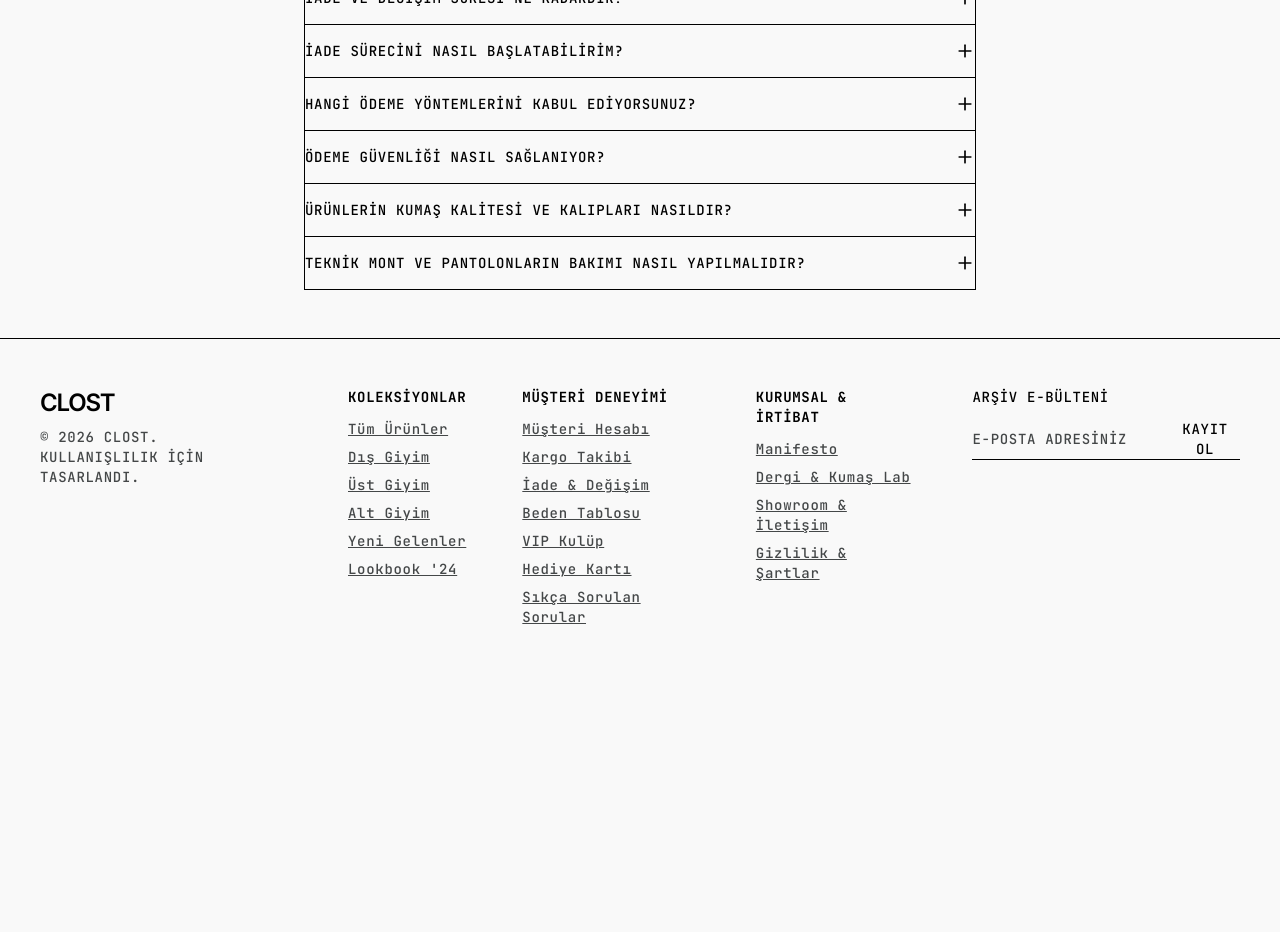
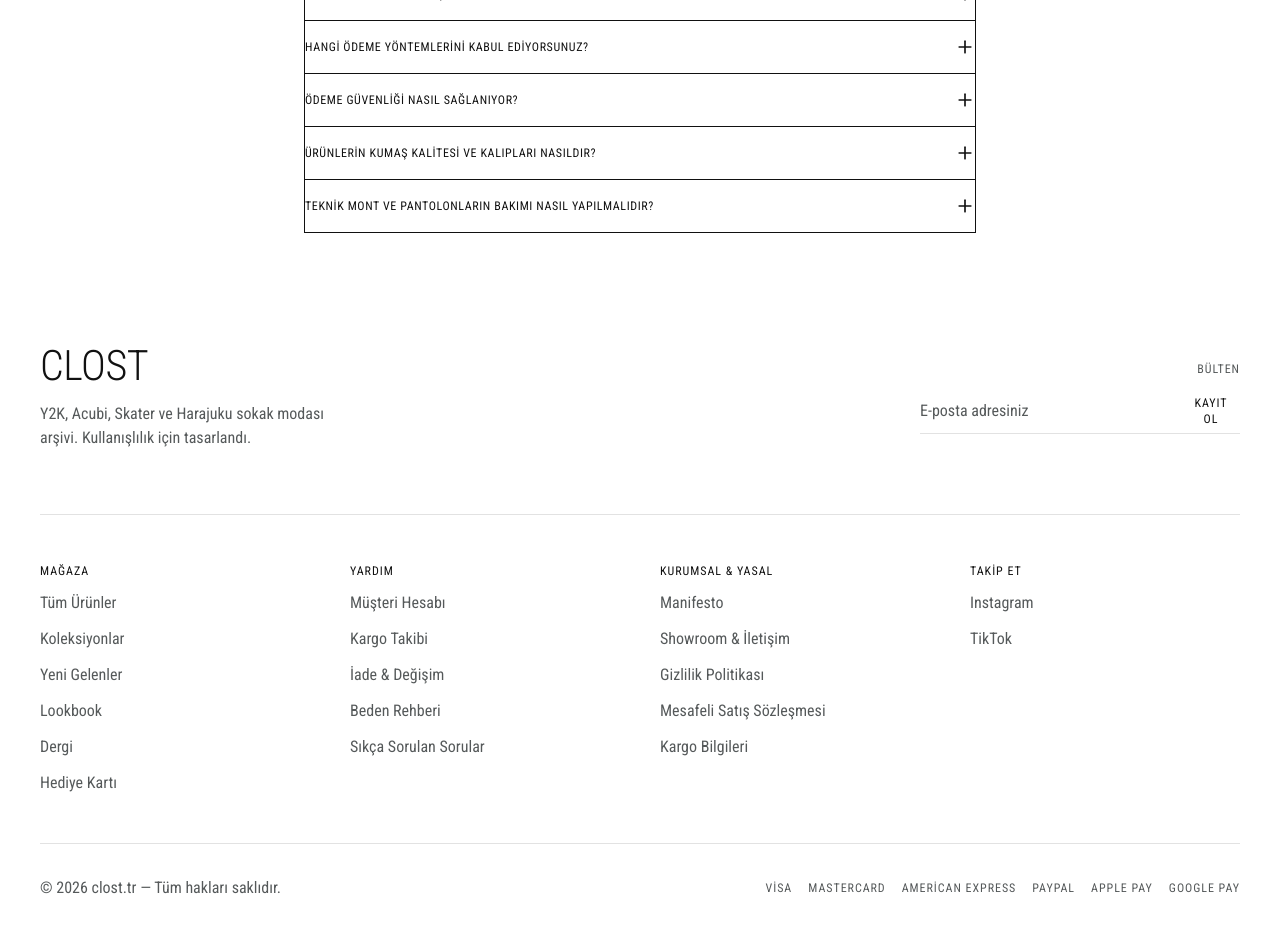
Before and after one commit to Adnancerez/clost, a Next.js app: page /sss in a window 1280 px wide. Shown: the part 800-1732 px from the top of the page. Before the commit the page ends 1475 px from the top, so only its background shows below. Built offline with nearby package versions, Linux system fonts and the light colour scheme.

Commit message:
Tasarım güncellemesi: Condensed tipografi, yeni footer, kategori vitrini, yasal sayfalar

```diff
--- /dev/null
+++ b/src/app/gizlilik-politikasi/page.tsx
@@ -0,0 +1,62 @@
+import type { Metadata } from "next";
+
+export const metadata: Metadata = {
+  title: "Gizlilik Politikası",
+  description:
+    "CLOST gizlilik politikası — kişisel verilerinizin nasıl toplandığı, kullanıldığı ve korunduğu hakkında bilgilendirme.",
+};
+
+const SECTIONS = [
+  {
+    title: "Toplanan Bilgiler",
+    body: "Sipariş oluşturduğunuzda ad, e-posta, teslimat adresi ve telefon numarası gibi bilgilerinizi toplarız. Site kullanımınız sırasında çerezler aracılığıyla anonim kullanım verileri işlenebilir.",
+  },
+  {
+    title: "Bilgilerin Kullanımı",
+    body: "Toplanan bilgiler siparişlerinizi işlemek, teslimatı gerçekleştirmek, müşteri desteği sağlamak ve yasal yükümlülükleri yerine getirmek amacıyla kullanılır.",
+  },
+  {
+    title: "Veri Güvenliği",
+    body: "Kişisel verileriniz 256-Bit SSL şifreleme ile korunur. Ödeme bilgileriniz sunucularımızda saklanmaz; ödemeler 3D Secure güvenlik protokolü üzerinden işlenir.",
+  },
+  {
+    title: "Üçüncü Taraflarla Paylaşım",
+    body: "Verileriniz yalnızca sipariş ve teslimat süreçlerinin yürütülmesi için gerekli olan kargo ve ödeme hizmeti sağlayıcılarıyla paylaşılır. Verileriniz pazarlama amacıyla üçüncü taraflara satılmaz.",
+  },
+  {
+    title: "Haklarınız",
+    body: "Kişisel verilerinize erişme, düzeltme, silme ve işleme kısıtlama haklarına sahipsiniz. Talepleriniz için Showroom & İletişim sayfamız üzerinden bize ulaşabilirsiniz.",
+  },
+];
+
+export default function PrivacyPolicyPage() {
+  return (
+    <main className="flex-grow pt-16 flex flex-col">
+      <header className="px-6 md:px-12 py-12 md:py-16 border-b border-outline-variant">
+        <span className="font-label-mono text-xs text-on-surface-variant block mb-3">
+          Kurumsal & Yasal
+        </span>
+        <h1 className="font-display-lg-mobile md:font-display-lg uppercase tracking-tight text-primary">
+          Gizlilik Politikası
+        </h1>
+        <p className="font-body-lg text-on-surface-variant mt-4 max-w-xl text-sm">
+          Son güncelleme: 2026. Kişisel verilerinizin güvenliği bizim için
+          önceliklidir.
+        </p>
+      </header>
+
+      <section className="px-6 md:px-12 py-10 max-w-3xl flex flex-col gap-10">
+        {SECTIONS.map((section) => (
+          <div key={section.title} className="flex flex-col gap-2">
+            <h2 className="font-headline-sm uppercase text-primary">
+              {section.title}
+            </h2>
+            <p className="font-body-md text-on-surface-variant leading-relaxed text-sm">
+              {section.body}
+            </p>
+          </div>
+        ))}
+      </section>
+    </main>
+  );
+}
--- a/src/app/globals.css
+++ b/src/app/globals.css
@@ -1,46 +1,46 @@
 @import "tailwindcss";
 
 @theme {
-  --color-surface: #f9f9f9;
-  --color-surface-variant: #e2e2e2;
-  --color-surface-bright: #f9f9f9;
-  --color-surface-dim: #dadada;
-  --color-surface-container: #eeeeee;
-  --color-surface-container-low: #f4f3f3;
-  --color-surface-container-high: #e8e8e8;
-  --color-surface-container-highest: #e2e2e2;
+  --color-surface: #ffffff;
+  --color-surface-variant: #f2f2f2;
+  --color-surface-bright: #ffffff;
+  --color-surface-dim: #ececec;
+  --color-surface-container: #f5f5f5;
+  --color-surface-container-low: #fafafa;
+  --color-surface-container-high: #f0f0f0;
+  --color-surface-container-highest: #ebebeb;
   --color-surface-container-lowest: #ffffff;
   --color-surface-tint: #5f5e5e;
 
-  --color-primary: #000000;
+  --color-primary: #111111;
   --color-on-primary: #ffffff;
   --color-on-surface: #1a1c1c;
-  --color-on-surface-variant: #444748;
-  --color-outline: #747878;
-  --color-outline-variant: #c4c7c7;
+  --color-on-surface-variant: #55595a;
+  --color-outline: #8a8d8e;
+  --color-outline-variant: #e2e2e2;
 
-  --font-body: var(--font-inter), sans-serif;
-  --font-mono: var(--font-mono), monospace;
+  --font-body: var(--font-roboto-condensed), "Helvetica Neue", Helvetica, Arial, sans-serif;
+  --font-mono: var(--font-roboto-condensed), "Helvetica Neue", Helvetica, Arial, sans-serif;
 }
 
 :root {
-  --color-surface: #f9f9f9;
-  --color-surface-variant: #e2e2e2;
-  --color-surface-bright: #f9f9f9;
-  --color-surface-dim: #dadada;
-  --color-surface-container: #eeeeee;
-  --color-surface-container-low: #f4f3f3;
-  --color-surface-container-high: #e8e8e8;
-  --color-surface-container-highest: #e2e2e2;
+  --color-surface: #ffffff;
+  --color-surface-variant: #f2f2f2;
+  --color-surface-bright: #ffffff;
+  --color-surface-dim: #ececec;
+  --color-surface-container: #f5f5f5;
+  --color-surface-container-low: #fafafa;
+  --color-surface-container-high: #f0f0f0;
+  --color-surface-container-highest: #ebebeb;
   --color-surface-container-lowest: #ffffff;
   --color-surface-tint: #5f5e5e;
 
-  --color-primary: #000000;
+  --color-primary: #111111;
   --color-on-primary: #ffffff;
   --color-on-surface: #1a1c1c;
-  --color-on-surface-variant: #444748;
-  --color-outline: #747878;
-  --color-outline-variant: #c4c7c7;
+  --color-on-surface-variant: #55595a;
+  --color-outline: #8a8d8e;
+  --color-outline-variant: #e2e2e2;
 }
 
 @layer base {
@@ -58,56 +58,58 @@
 
 /* Custom Typography Utilities */
 .font-label-mono {
-  font-family: var(--font-mono);
-  font-size: 14px;
-  line-height: 20px;
-  letter-spacing: 0.05em;
-  font-weight: 500;
+  font-family: var(--font-body);
+  font-size: 12px;
+  line-height: 16px;
+  letter-spacing: 0.08em;
+  font-weight: 400;
+  text-transform: uppercase;
 }
 
 .font-price-lg {
-  font-family: var(--font-mono);
-  font-size: 20px;
-  line-height: 24px;
-  font-weight: 600;
+  font-family: var(--font-body);
+  font-size: 16px;
+  line-height: 22px;
+  font-weight: 400;
 }
 
 .font-display-lg {
   font-family: var(--font-body);
   font-size: 72px;
-  line-height: 72px;
-  letter-spacing: -0.04em;
-  font-weight: 700;
+  line-height: 0.95;
+  letter-spacing: -0.02em;
+  font-weight: 300;
 }
 
 .font-display-lg-mobile {
   font-family: var(--font-body);
-  font-size: 40px;
-  line-height: 40px;
-  letter-spacing: -0.02em;
-  font-weight: 700;
+  font-size: 42px;
+  line-height: 0.98;
+  letter-spacing: -0.01em;
+  font-weight: 300;
 }
 
 .font-headline-md {
   font-family: var(--font-body);
   font-size: 32px;
-  line-height: 40px;
-  letter-spacing: -0.02em;
-  font-weight: 600;
+  line-height: 38px;
+  letter-spacing: -0.01em;
+  font-weight: 300;
 }
 
 .font-headline-sm {
   font-family: var(--font-body);
   font-size: 24px;
-  line-height: 32px;
-  font-weight: 600;
+  line-height: 30px;
+  letter-spacing: -0.01em;
+  font-weight: 300;
 }
 
 .font-body-lg {
   font-family: var(--font-body);
   font-size: 18px;
   line-height: 28px;
-  font-weight: 400;
+  font-weight: 300;
 }
 
 .font-body-md {
--- /dev/null
+++ b/src/app/mesafeli-satis-sozlesmesi/page.tsx
@@ -0,0 +1,61 @@
+import type { Metadata } from "next";
+
+export const metadata: Metadata = {
+  title: "Mesafeli Satış Sözleşmesi",
+  description:
+    "CLOST mesafeli satış sözleşmesi — tüketici hakları, cayma hakkı ve teslimat koşulları.",
+};
+
+const SECTIONS = [
+  {
+    title: "Taraflar",
+    body: "Bu sözleşme, satıcı CLOST ile alıcı arasında, www.clost.tr üzerinden gerçekleştirilen uzaktan satış işlemlerine ilişkin olarak düzenlenmiştir.",
+  },
+  {
+    title: "Sipariş ve Onay",
+    body: "Siparişinizi tamamladığınızda, sipariş özetiniz e-posta adresinize gönderilir. Siparişin kabulü, ürünün kargoya verilmesi ile kesinleşir.",
+  },
+  {
+    title: "Teslimat",
+    body: "Ürünler, sipariş sırasında belirttiğiniz teslimat adresine, seçilen kargo firması aracılığıyla gönderilir. Tahmini teslimat süreleri Kargo Bilgileri sayfasında belirtilmiştir.",
+  },
+  {
+    title: "Cayma Hakkı",
+    body: "Alıcı, ürünü teslim aldığı tarihten itibaren 14 gün içinde herhangi bir gerekçe göstermeksizin cayma hakkına sahiptir. Cayma hakkını kullanmak için İade & Değişim sayfamızdan talepte bulunabilirsiniz.",
+  },
+  {
+    title: "Uyuşmazlık Çözümü",
+    body: "Bu sözleşmeden doğan uyuşmazlıklarda, Türkiye Cumhuriyeti kanunları uygulanır. Uyuşmazlık halinde öncelikle Showroom & İletişim sayfamız üzerinden bize ulaşabilirsiniz.",
+  },
+];
+
+export default function DistanceSalesContractPage() {
+  return (
+    <main className="flex-grow pt-16 flex flex-col">
+      <header className="px-6 md:px-12 py-12 md:py-16 border-b border-outline-variant">
+        <span className="font-label-mono text-xs text-on-surface-variant block mb-3">
+          Kurumsal & Yasal
+        </span>
+        <h1 className="font-display-lg-mobile md:font-display-lg uppercase tracking-tight text-primary">
+          Mesafeli Satış Sözleşmesi
+        </h1>
+        <p className="font-body-lg text-on-surface-variant mt-4 max-w-xl text-sm">
+          Son güncelleme: 2026.
+        </p>
+      </header>
+
+      <section className="px-6 md:px-12 py-10 max-w-3xl flex flex-col gap-10">
+        {SECTIONS.map((section) => (
+          <div key={section.title} className="flex flex-col gap-2">
+            <h2 className="font-headline-sm uppercase text-primary">
+              {section.title}
+            </h2>
+            <p className="font-body-md text-on-surface-variant leading-relaxed text-sm">
+              {section.body}
+            </p>
+          </div>
+        ))}
+      </section>
+    </main>
+  );
+}
--- /dev/null
+++ b/src/components/layout/category-showcase.tsx
@@ -0,0 +1,70 @@
+import Image from "next/image";
+import Link from "next/link";
+
+interface Category {
+  title: string;
+  href: string;
+  image: string;
+}
+
+const CATEGORIES: Category[] = [
+  {
+    title: "Dış Giyim",
+    href: "/collections/outerwear",
+    image: "/products/sloid-unicorn-zip-hoodie.jpg",
+  },
+  {
+    title: "Üst Giyim",
+    href: "/collections/tops",
+    image: "/products/starlet-baby-tee.jpg",
+  },
+  {
+    title: "Alt Giyim",
+    href: "/collections/bottoms",
+    image: "/products/striped-rugby-baggy-denim.jpg",
+  },
+  {
+    title: "Lookbook",
+    href: "/lookbook",
+    image: "/products/lafam-striped-jorts.jpg",
+  },
+];
+
+export function CategoryShowcase() {
+  return (
+    <section className="border-t border-outline-variant">
+      <div className="px-4 md:px-10 py-10 md:py-12 flex justify-between items-end">
+        <h2 className="font-headline-md uppercase text-primary tracking-tight">
+          Kategoriler
+        </h2>
+      </div>
+
+      <div className="grid grid-cols-2 lg:grid-cols-4">
+        {CATEGORIES.map((category) => (
+          <Link
+            key={category.href}
+            href={category.href}
+            className="group relative aspect-3-4 overflow-hidden border-r border-t border-outline-variant last:border-r-0"
+          >
+            <Image
+              src={category.image}
+              alt={category.title}
+              fill
+              sizes="(max-width: 640px) 50vw, 25vw"
+              className="object-cover grayscale transition-transform duration-700 group-hover:scale-105"
+            />
+            <div className="absolute inset-0 bg-black/20 transition-colors duration-500 group-hover:bg-black/30" />
+            <div className="absolute inset-x-0 bottom-0 p-4 md:p-6 flex flex-col gap-1">
+              <span className="font-label-mono text-white text-sm">
+                {category.title}
+              </span>
+              <span className="font-label-mono text-white/60 text-[10px] opacity-0 group-hover:opacity-100 transition-opacity duration-300">
+                Keşfet →
+              </span>
+            </div>
+          </Link>
+        ))}
+      </div>
+    </section>
+  );
+}
--- a/src/components/layout/footer.tsx
+++ b/src/components/layout/footer.tsx
@@ -2,7 +2,11 @@
 
 import React, { useState } from "react";
 import Link from "next/link";
-import { FOOTER_SECTIONS } from "@/lib/constants/navigation";
+import {
+  FOOTER_SECTIONS,
+  SOCIAL_LINKS,
+  PAYMENT_METHODS,
+} from "@/lib/constants/navigation";
 import { useToastStore } from "@/lib/store/useToastStore";
 
 export function Footer() {
@@ -24,27 +28,67 @@ export function Footer() {
   };
 
   return (
-    <footer className="w-full py-12 px-4 md:px-10 grid grid-cols-1 md:grid-cols-4 gap-8 bg-surface border-t border-primary mt-auto">
-      {/* Brand & Mission */}
-      <div className="md:col-span-1">
-        <div className="font-headline-sm font-bold text-primary mb-2 uppercase tracking-tighter">
+    <footer className="w-full bg-surface mt-auto">
+      <div className="px-4 md:px-10">
+        {/* Top: Brand + Newsletter */}
+        <div className="py-12 md:py-16 grid grid-cols-1 md:grid-cols-2 gap-10 border-b border-outline-variant">
+          <div className="flex flex-col gap-4">
+            <Link
+              href="/"
+              className="font-display-lg-mobile md:text-[80px] md:leading-[72px] font-light tracking-tight text-primary uppercase"
+            >
               CLOST
-        </div>
-        <p className="font-label-mono text-on-surface-variant text-xs max-w-[240px] leading-relaxed">
-          © 2026 CLOST.<br />KULLANIŞLILIK İÇİN TASARLANDI.
+            </Link>
+            <p className="font-body-md text-on-surface-variant text-sm leading-relaxed max-w-xs">
+              Y2K, Acubi, Skater ve Harajuku sokak modası arşivi. Kullanışlılık
+              için tasarlandı.
             </p>
           </div>
 
-      {/* Structured Links */}
-      <div className="md:col-span-3 flex flex-col sm:flex-row gap-8 sm:gap-14 justify-end">
+          <div className="flex flex-col gap-3 md:items-end md:justify-center">
+            <span className="font-label-mono text-on-surface-variant text-xs">
+              Bülten
+            </span>
+            {subscribed ? (
+              <p className="font-body-md text-sm text-primary">
+                ✓ Bültene başarıyla abone oldunuz.
+              </p>
+            ) : (
+              <form
+                onSubmit={handleSubscribe}
+                className="flex w-full md:w-80 border-b border-outline-variant focus-within:border-primary transition-colors"
+              >
+                <input
+                  type="email"
+                  required
+                  value={email}
+                  onChange={(e) => setEmail(e.target.value)}
+                  placeholder="E-posta adresiniz"
+                  className="bg-transparent border-none focus:outline-none font-body-md text-sm px-0 py-2.5 w-full text-primary placeholder-on-surface-variant"
+                />
+                <button
+                  type="submit"
+                  className="font-label-mono text-xs text-primary hover:opacity-60 px-2 cursor-pointer"
+                >
+                  Kayıt Ol
+                </button>
+              </form>
+            )}
+          </div>
+        </div>
+
+        {/* Middle: Link Columns + Social */}
+        <div className="py-12 grid grid-cols-2 md:grid-cols-4 gap-10">
           {FOOTER_SECTIONS.map((sec) => (
-          <div key={sec.title} className="flex flex-col gap-2 font-label-mono text-xs">
-            <span className="uppercase text-primary font-bold mb-1">{sec.title}</span>
+            <div key={sec.title} className="flex flex-col gap-3">
+              <span className="font-label-mono text-primary text-xs">
+                {sec.title}
+              </span>
               {sec.links.map((link) => (
                 <Link
                   key={link.href + link.label}
                   href={link.href}
-                className="text-on-surface-variant hover:text-primary underline transition-colors"
+                  className="font-body-md text-on-surface-variant text-sm hover:text-primary transition-colors leading-snug"
                 >
                   {link.label}
                 </Link>
@@ -52,36 +96,39 @@ export function Footer() {
             </div>
           ))}
 
-        {/* Newsletter */}
-        <div className="flex flex-col gap-2 w-full sm:w-72">
-          <span className="font-label-mono uppercase text-primary font-bold mb-1 text-xs">
-            Arşiv E-Bülteni
+          <div className="flex flex-col gap-3">
+            <span className="font-label-mono text-primary text-xs">
+              Takip Et
             </span>
-          {subscribed ? (
-            <p className="font-label-mono text-xs text-primary uppercase border border-primary p-2">
-              ✓ Bültene başarıyla abone oldunuz
+            {SOCIAL_LINKS.map((social) => (
+              <a
+                key={social.label}
+                href={social.href}
+                target="_blank"
+                rel="noopener noreferrer"
+                className="font-body-md text-on-surface-variant text-sm hover:text-primary transition-colors leading-snug"
+              >
+                {social.label}
+              </a>
+            ))}
+          </div>
+        </div>
+
+        {/* Bottom: Copyright + Payment */}
+        <div className="py-8 border-t border-outline-variant flex flex-col md:flex-row justify-between items-start md:items-center gap-4">
+          <p className="font-body-md text-on-surface-variant text-xs">
+            © 2026 clost.tr — Tüm hakları saklıdır.
           </p>
-          ) : (
-            <form
-              onSubmit={handleSubscribe}
-              className="flex border-b border-primary focus-within:border-primary transition-colors"
+          <div className="flex flex-wrap gap-x-4 gap-y-1">
+            {PAYMENT_METHODS.map((method) => (
+              <span
+                key={method}
+                className="font-label-mono text-on-surface-variant text-[10px]"
               >
-              <input
-                type="email"
-                required
-                value={email}
-                onChange={(e) => setEmail(e.target.value)}
-                placeholder="E-POSTA ADRESİNİZ"
-                className="bg-transparent border-none focus:outline-none font-label-mono text-xs px-0 py-2 w-full text-primary placeholder-on-surface-variant uppercase"
-              />
-              <button
-                type="submit"
-                className="font-label-mono text-xs text-primary hover:opacity-70 px-2 uppercase cursor-pointer"
-              >
-                Kayıt Ol
-              </button>
-            </form>
-          )}
+                {method}
+              </span>
+            ))}
+          </div>
         </div>
       </div>
     </footer>
--- a/src/lib/constants/navigation.ts
+++ b/src/lib/constants/navigation.ts
@@ -40,35 +40,53 @@ export const MOBILE_NAV_LINKS: NavLink[] = [
 
 export const FOOTER_SECTIONS: FooterSection[] = [
   {
-    title: "Koleksiyonlar",
+    title: "Mağaza",
     links: [
       { label: "Tüm Ürünler", href: "/collections/all" },
-      { label: "Dış Giyim", href: "/collections/outerwear" },
-      { label: "Üst Giyim", href: "/collections/tops" },
-      { label: "Alt Giyim", href: "/collections/bottoms" },
+      { label: "Koleksiyonlar", href: "/collections" },
       { label: "Yeni Gelenler", href: "/collections/new" },
-      { label: "Lookbook '24", href: "/lookbook" },
+      { label: "Lookbook", href: "/lookbook" },
+      { label: "Dergi", href: "/dergi" },
+      { label: "Hediye Kartı", href: "/hediye-karti" },
     ],
   },
   {
-    title: "Müşteri Deneyimi",
+    title: "Yardım",
     links: [
       { label: "Müşteri Hesabı", href: "/account" },
       { label: "Kargo Takibi", href: "/kargo-takip" },
       { label: "İade & Değişim", href: "/iade-talebi" },
-      { label: "Beden Tablosu", href: "/beden-rehberi" },
-      { label: "VIP Kulüp", href: "/vip-kulup" },
-      { label: "Hediye Kartı", href: "/hediye-karti" },
+      { label: "Beden Rehberi", href: "/beden-rehberi" },
       { label: "Sıkça Sorulan Sorular", href: "/sss" },
     ],
   },
   {
-    title: "Kurumsal & İrtibat",
+    title: "Kurumsal & Yasal",
     links: [
       { label: "Manifesto", href: "/about" },
-      { label: "Dergi & Kumaş Lab", href: "/dergi" },
       { label: "Showroom & İletişim", href: "/iletisim" },
-      { label: "Gizlilik & Şartlar", href: "/about" },
+      { label: "Gizlilik Politikası", href: "/gizlilik-politikasi" },
+      { label: "Mesafeli Satış Sözleşmesi", href: "/mesafeli-satis-sozlesmesi" },
+      { label: "Kargo Bilgileri", href: "/kargo-takip" },
     ],
   },
 ];
+
+export interface SocialLink {
+  label: string;
+  href: string;
+}
+
+export const SOCIAL_LINKS: SocialLink[] = [
+  { label: "Instagram", href: "https://www.instagram.com/clost" },
+  { label: "TikTok", href: "https://www.tiktok.com/@clost" },
+];
+
+export const PAYMENT_METHODS: string[] = [
+  "Visa",
+  "Mastercard",
+  "American Express",
+  "PayPal",
+  "Apple Pay",
+  "Google Pay",
+];
```
Also changed, not shown: src/app/layout.tsx (+6 -11 lines), src/app/page.tsx (+20 -16 lines), src/components/layout/header.tsx (+6 -6 lines), src/components/product/product-card.tsx (+10 -10 lines), 2 other files (tests, documents, lock files or other folders). Lines whose indentation alone changed are shown as unchanged.
